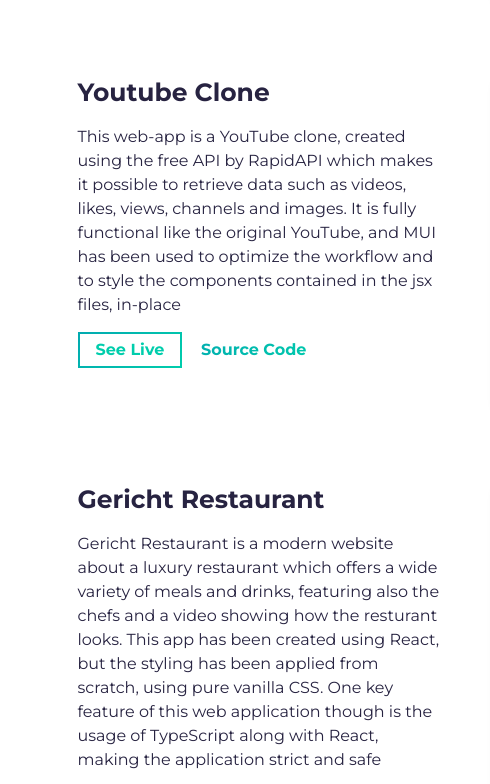
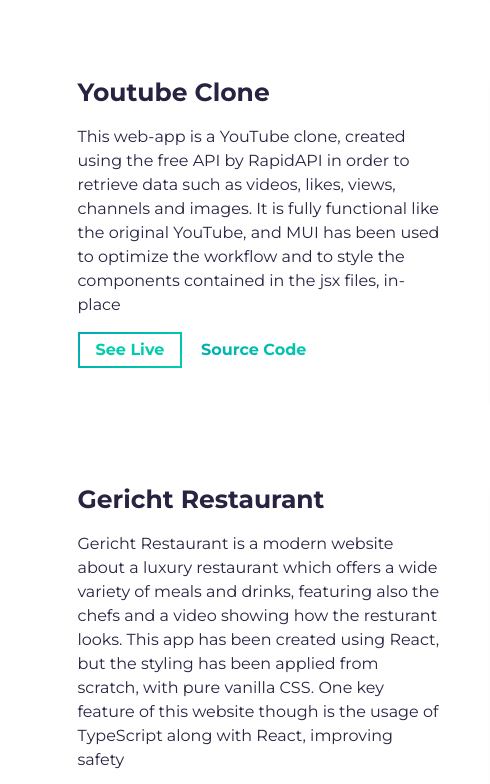
Before and after one commit to Alessandro-Battiato/AleDev, a website built with Parcel: page index.html in a window 1280 px wide. Shown: the part 1841-2625 px from the top of the page, 0-490 px from the left. Built offline with nearby package versions, Linux system fonts and the light colour scheme.

Commit message:
feat: revision
Fixed some typos

```diff
--- a/index.html
+++ b/index.html
@@ -54,8 +54,8 @@
           <div class="col-md-6 col-sm-12">
             <div class="about-wrapper__info">
               <p class="about-wrapper__info-text">
-                Driven by the desire of getting involved in Web Developing, I
-                began my self-learning path of Web Development over two years
+                Driven by the desire of getting involved in Web Development, I
+                began my self-learning path in this field over two years
                 ago.
               </p>
               <p class="about-wrapper__info-text">
@@ -146,7 +146,7 @@
                 <div>
                   <p class="mb-4">
                     This web-app is a YouTube clone, created using the free API
-                    by RapidAPI which makes it possible to retrieve data such as
+                    by RapidAPI in order to retrieve data such as
                     videos, likes, views, channels and images. It is fully
                     functional like the original YouTube, and MUI has been used
                     to optimize the workflow and to style the components
@@ -206,10 +206,9 @@
                     restaurant which offers a wide variety of meals and drinks,
                     featuring also the chefs and a video showing how the
                     resturant looks. This app has been created using React, but
-                    the styling has been applied from scratch, using pure
-                    vanilla CSS. One key feature of this web application though
-                    is the usage of TypeScript along with React, making the
-                    application strict and safe
+                    the styling has been applied from scratch, with pure
+                    vanilla CSS. One key feature of this website though
+                    is the usage of TypeScript along with React, improving safety
                   </p>
                 </div>
                 <a
```
